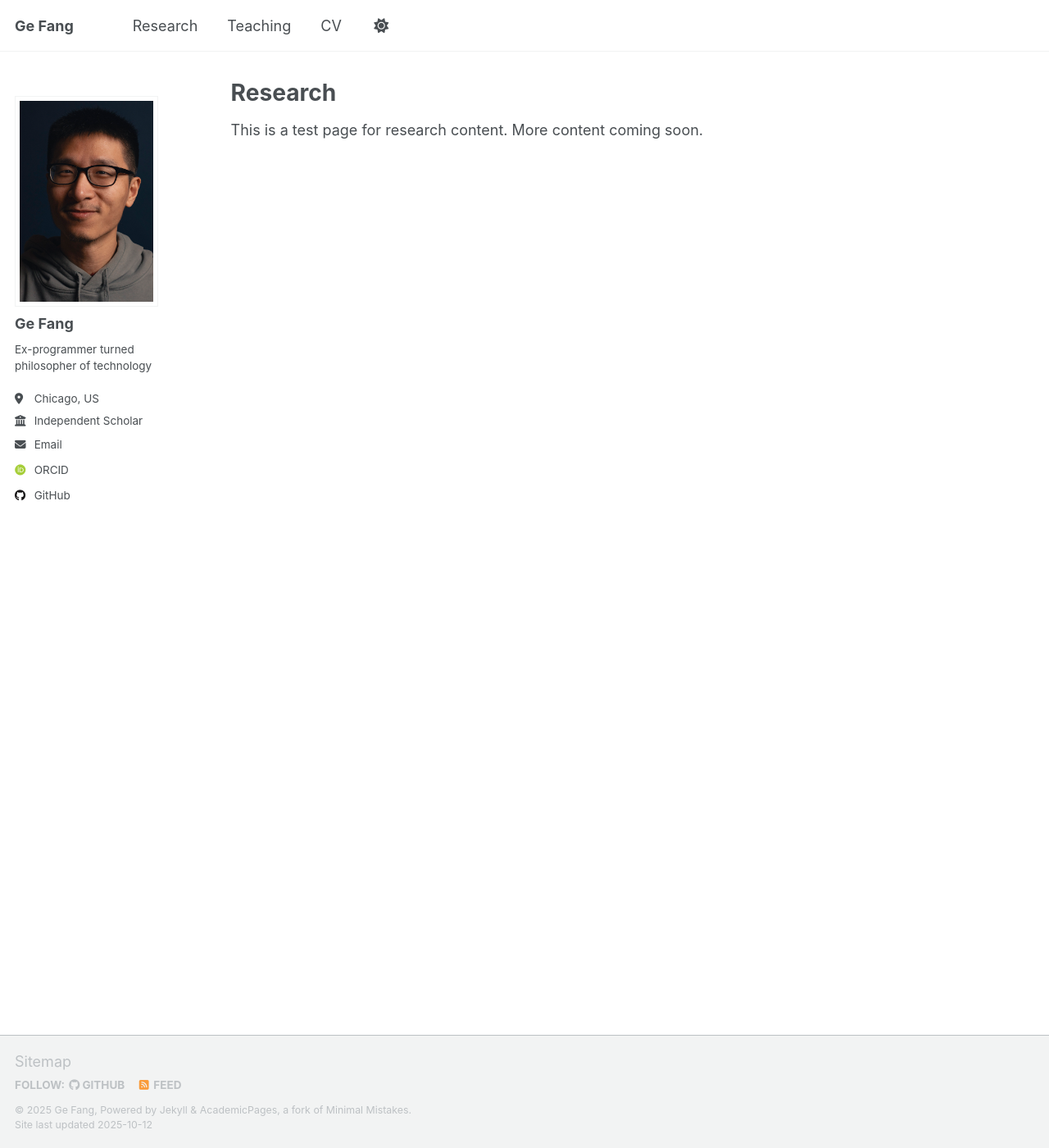
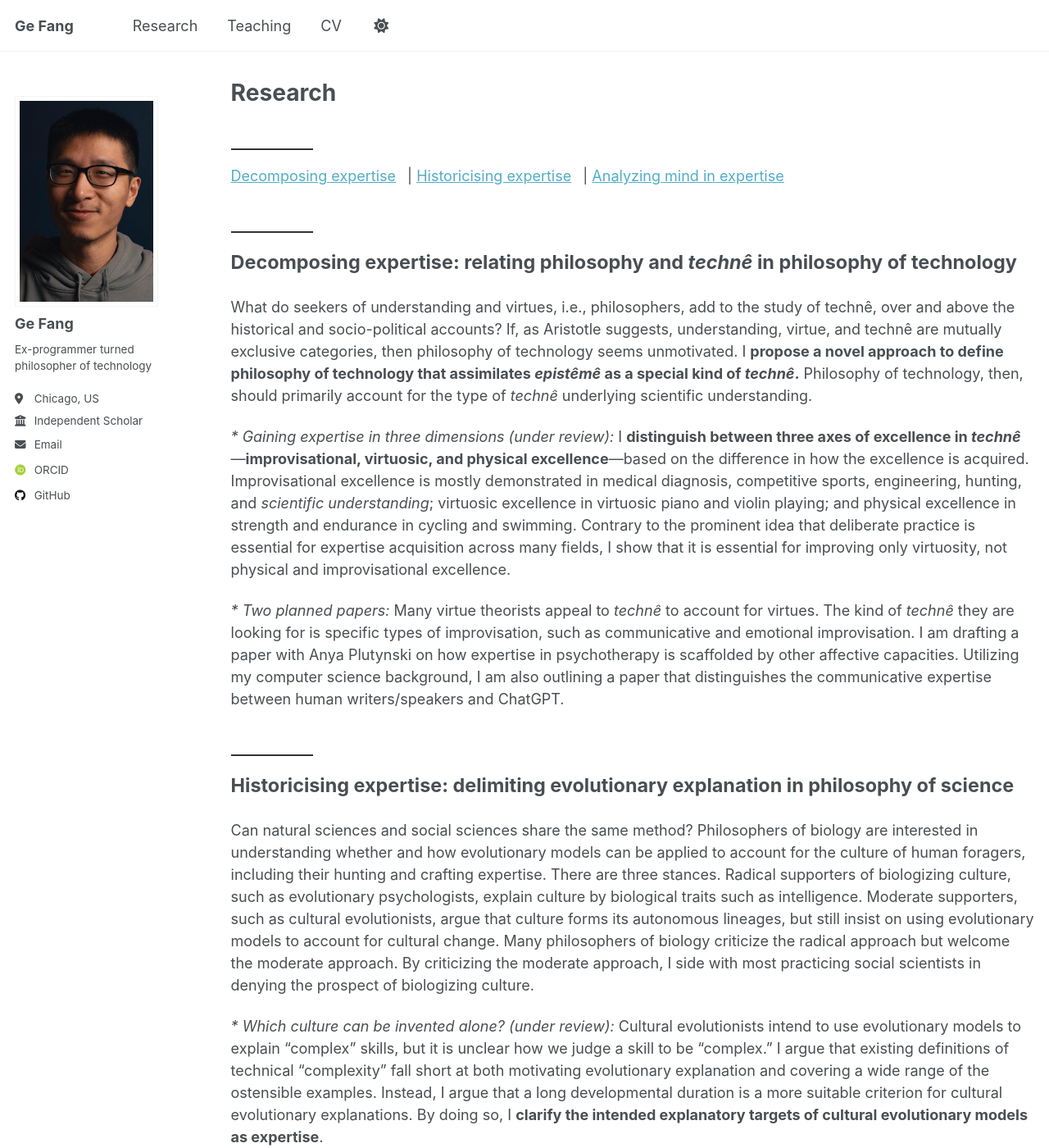
Before and after one commit to fangge518/academic, a Jekyll site: the page built from _pages/research.html, in a window 1280 px wide and 1400 px high. Shown: the whole window at 82% size. Built offline with Jekyll 4.4.1, drawn with Linux system fonts in a browser that asks for light colours; some web fonts are replaced; a script that is not in the unit is left out; some of the changed text lies outside the part shown.

Commit message:
Separate research content from layout using YAML data file

```diff
--- /dev/null
+++ b/_data/research.yml
@@ -0,0 +1,115 @@
+projects:
+  - id: decomposing-expertise
+    title: "Decomposing expertise: relating philosophy and *technê* in philosophy of technology"
+    nav_label: "Decomposing expertise"
+    intro: >
+      What do seekers of understanding and virtues, i.e., philosophers, add
+      to the study of technê, over and above the historical and socio-political accounts?
+      If, as Aristotle suggests, understanding, virtue, and technê are mutually exclusive categories,
+      then philosophy of technology seems unmotivated.
+      I **propose a novel approach to define philosophy of
+      technology that assimilates *epistêmê* as a special kind of *technê*.**
+      Philosophy of technology, then, should primarily account for the type of
+      *technê* underlying scientific understanding.
+    papers:
+      - title: "Gaining expertise in three dimensions (under review)"
+        description: >
+          I **distinguish between three axes of excellence in *technê***—**improvisational,
+          virtuosic, and physical excellence**—based on the difference in how the
+          excellence is acquired. Improvisational excellence is mostly demonstrated
+          in medical diagnosis, competitive sports, engineering, hunting, and *scientific
+          understanding*; virtuosic excellence in virtuosic piano and violin playing;
+          and physical excellence in strength and endurance in cycling and swimming.
+          Contrary to the prominent idea that deliberate practice is essential for
+          expertise acquisition across many fields, I show that it is essential for
+          improving only virtuosity, not physical and improvisational excellence.
+      - title: "Two planned papers"
+        description: >
+          Many virtue theorists appeal to *technê* to account for virtues. The kind
+          of *technê* they are looking for is specific types of improvisation, such
+          as communicative and emotional improvisation. I am drafting a paper with
+          Anya Plutynski on how expertise in psychotherapy is scaffolded by other
+          affective capacities. Utilizing my computer science background, I am also
+          outlining a paper that distinguishes the communicative expertise between
+          human writers/speakers and ChatGPT.
+
+  - id: historicising-expertise
+    title: "Historicising expertise: delimiting evolutionary explanation in philosophy of science"
+    nav_label: "Historicising expertise"
+    intro: >
+      Can natural sciences and social sciences share the same method? Philosophers
+      of biology are interested in understanding whether and how evolutionary models
+      can be applied to account for the culture of human foragers, including their
+      hunting and crafting expertise. There are three stances. Radical supporters
+      of biologizing culture, such as evolutionary psychologists, explain culture
+      by biological traits such as intelligence. Moderate supporters, such as cultural
+      evolutionists, argue that culture forms its autonomous lineages, but still
+      insist on using evolutionary models to account for cultural change. Many
+      philosophers of biology criticize the radical approach but welcome the moderate
+      approach. By criticizing the moderate approach, I side with most practicing
+      social scientists in denying the prospect of biologizing culture.
+    papers:
+      - title: "Which culture can be invented alone? (under review)"
+        description: >
+          Cultural evolutionists intend to use evolutionary models to explain "complex"
+          skills, but it is unclear how we judge a skill to be "complex." I argue
+          that existing definitions of technical "complexity" fall short at both
+          motivating evolutionary explanation and covering a wide range of the ostensible
+          examples. Instead, I argue that a long developmental duration is a more
+          suitable criterion for cultural evolutionary explanations. By doing so,
+          I **clarify the intended explanatory targets of cultural evolutionary models
+          as expertise**.
+      - title: "Nominal inheritance relation in evolution by natural selection (draft)"
+        description: >
+          It is commonly believed that evolution by natural selection requires
+          inheritance relations among individuals, exemplified by a typical family
+          tree. What counts as an inheritance relation remains unclear. I argue
+          against a reproduction-based conception of the inheritance relation, and
+          instead argue for a more nominal conception of inheritance relation that
+          subsumes reproductive relations as a special case. I **distinguish the
+          issue of identifying lineages for selection from another issue that is
+          often conflated with it—the identification of the units that constitute
+          memory of evolution.**
+      - title: "The misuse of cultural evolutionary models (draft)"
+        description: >
+          I argue that cultural evolutionary models are unsuitable for explaining
+          change in hunting and crafting expertise. As improvisational expertise,
+          the learning of hunting and crafting depends on multiple social sources,
+          thus precluding clear inheritance relations even under the nomical conception.
+          This paper **finalizes my case against the biologizing of social sciences**.
+
+  - id: analyzing-mind
+    title: "Analyzing mind in expertise: understanding the origin of sociality in philosophy of mind"
+    nav_label: "Analyzing mind in expertise"
+    intro: >
+      Biologically and archeologically informed philosophers of mind believe expertise
+      is a key part in explaining the origin of the human mind. Complex hunting
+      and crafting skills create selection pressures for better mental capacities
+      to socialize, to imitate, and to conform to social norms.
+    papers:
+      - title: "Can we test if culture evolves faster than biology? (under review)"
+        description: >
+          Cultural evolutionists say social learning is more advantageous because
+          it speeds up skill evolution in comparison to biological evolution in a
+          fast-changing environment. I argue that this claim of relative speed advantage
+          of cultural evolution is untestable because it relies on claims regarding
+          imaginary populations that biologically inherited complex skills. This
+          untestability **indicates a new shortcoming of the adaptationist strategy
+          of looking for "fit" in accounting for human psychological capacities**.
+      - title: "Skill and the origin of normative psychology (draft)"
+        description: >
+          Some believe that normative cognition functions to *motivate* the improvement
+          of crafting expertise. However, excellence in crafting is improvisational
+          rather than virtuosic. I argue that **during the development of improvisational
+          expertise, norms operate as scaffolds or Wittgensteinian ladders**, structures
+          that enable learners to construct the basic form of skilled behaviour,
+          but which can be discarded for more flexible cognitive control once expertise
+          is achieved.
+      - title: "Two planned papers"
+        description: >
+          Expertise acquisition requires not only capacities for social learning
+          and norms, but also the capacities to read others' mind and to use words.
+          I will investigate the origin of these capacities from the perspective
+          of expertise acquisition. This strand of research will help construct a
+          better story on the origin of our mind and help provide practical heuristics
+          for developing epistemic and moral skills.
--- a/_pages/research.html
+++ b/_pages/research.html
@@ -5,4 +5,58 @@ permalink: /research/
 author_profile: true
 ---
 
-<p>This is a test page for research content. More content coming soon.</p>
+<style>
+.research-nav {
+  margin-top: 2em;
+  padding-top: 1em;
+}
+.research-nav::before {
+  content: "";
+  display: block;
+  width: 100px;
+  height: 2px;
+  background-color: #333;
+  margin-bottom: 1em;
+}
+.research-nav a {
+  margin-right: 0.5em;
+}
+.project-section {
+  margin-top: 2em;
+  padding-top: 1em;
+}
+.project-section::before {
+  content: "";
+  display: block;
+  width: 100px;
+  height: 2px;
+  background-color: #333;
+  margin-bottom: 1em;
+}
+.project-section:first-of-type::before {
+  display: none;
+}
+.project-title {
+  font-weight: bold;
+  font-size: 1.3em;
+  margin-bottom: 1em;
+}
+</style>
+
+<div class="research-nav">
+  {% for project in site.data.research.projects %}
+    <a href="#{{ project.id }}">{{ project.nav_label }}</a>{% unless forloop.last %} | {% endunless %}
+  {% endfor %}
+</div>
+
+{% for project in site.data.research.projects %}
+<div id="{{ project.id }}" class="project-section">
+  <div class="project-title">{{ project.title | markdownify | remove: '<p>' | remove: '</p>' }}</div>
+
+  <p>{{ project.intro | markdownify | remove: '<p>' | remove: '</p>' }}</p>
+
+  {% for paper in project.papers %}
+  <p><em>* {{ paper.title }}:</em> {{ paper.description | markdownify | remove: '<p>' | remove: '</p>' }}</p>
+  {% endfor %}
+</div>
+{% endfor %}
```
